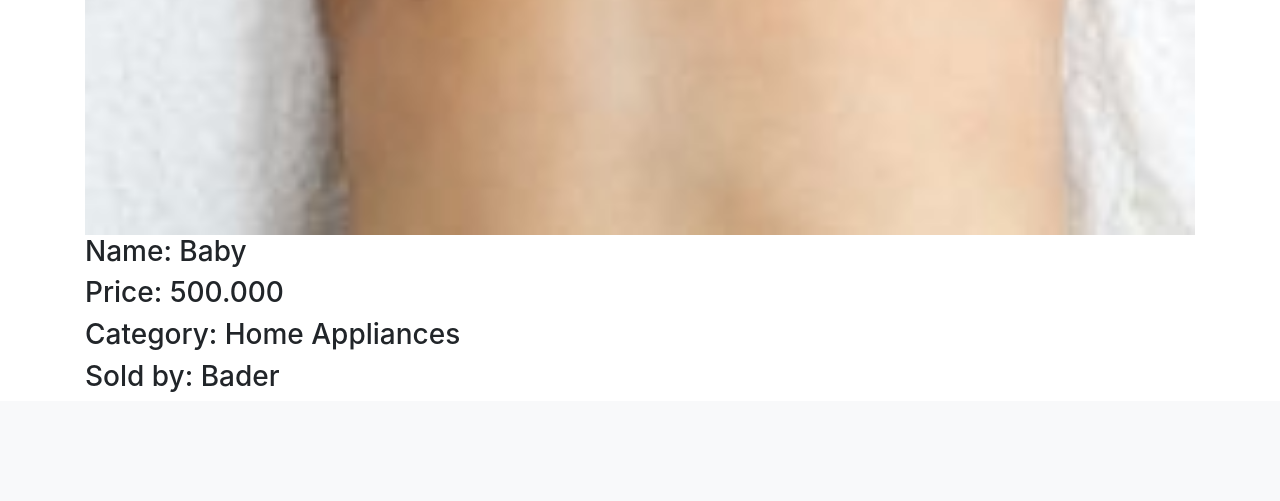
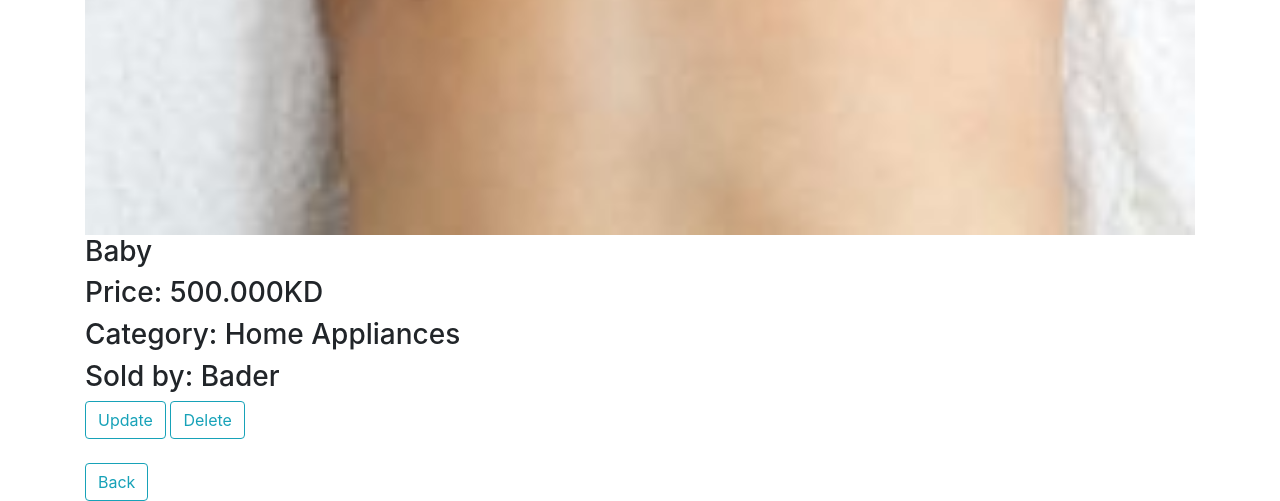
Before and after one commit to Lailz/ProductHub, a Django app: a page that uses products/templates/product_detail.html in a window 1280 px wide. Shown: the part 1298-1799 px from the top of the page. Before the commit the page ends 1690 px from the top, so only its background shows below. Run offline with Django 3.2, Linux system fonts and the light colour scheme; data comes from the database, SQL or seed files in the repository; both versions use the stored data as it was after the commit; some libraries are stand-ins or nearby versions.

Commit message:
Product detail fixed

```diff
--- a/products/templates/product_detail.html
+++ b/products/templates/product_detail.html
@@ -7,8 +7,13 @@ Detail
 
 {% block code %}
 	<img class="card-img-top thumbnail" src="{{form.image.url}}" alt="Card image cap">
-	<h3>Name: {{form.name}}</h3>
-	<h3>Price: {{form.price}}</h3>
+	<h3>{{form.name}}</h3>
+	<h3>Price: {{form.price}}KD</h3>
 	<h3>Category: {{form.category}} </h3>
 	<h3>Sold by: {{form.user}}</h3>
-{% endblock code %}
+	<a href="{% url 'products:product_update' product_slug=form.slug %}" class="btn btn-outline-info"> Update</a>
+	<a href="{% url 'products:product_delete' product_slug=form.slug %}" class="btn btn-outline-info"> Delete</a>
+	<br><br>
+	<a href="{% url 'products:product_list'%}" class="btn btn-outline-info"> Back</a>
+
+{% endblock %}
```
Also changed, not shown: products/templates/product_list.html (+6 -4 lines), db.sqlite3.
